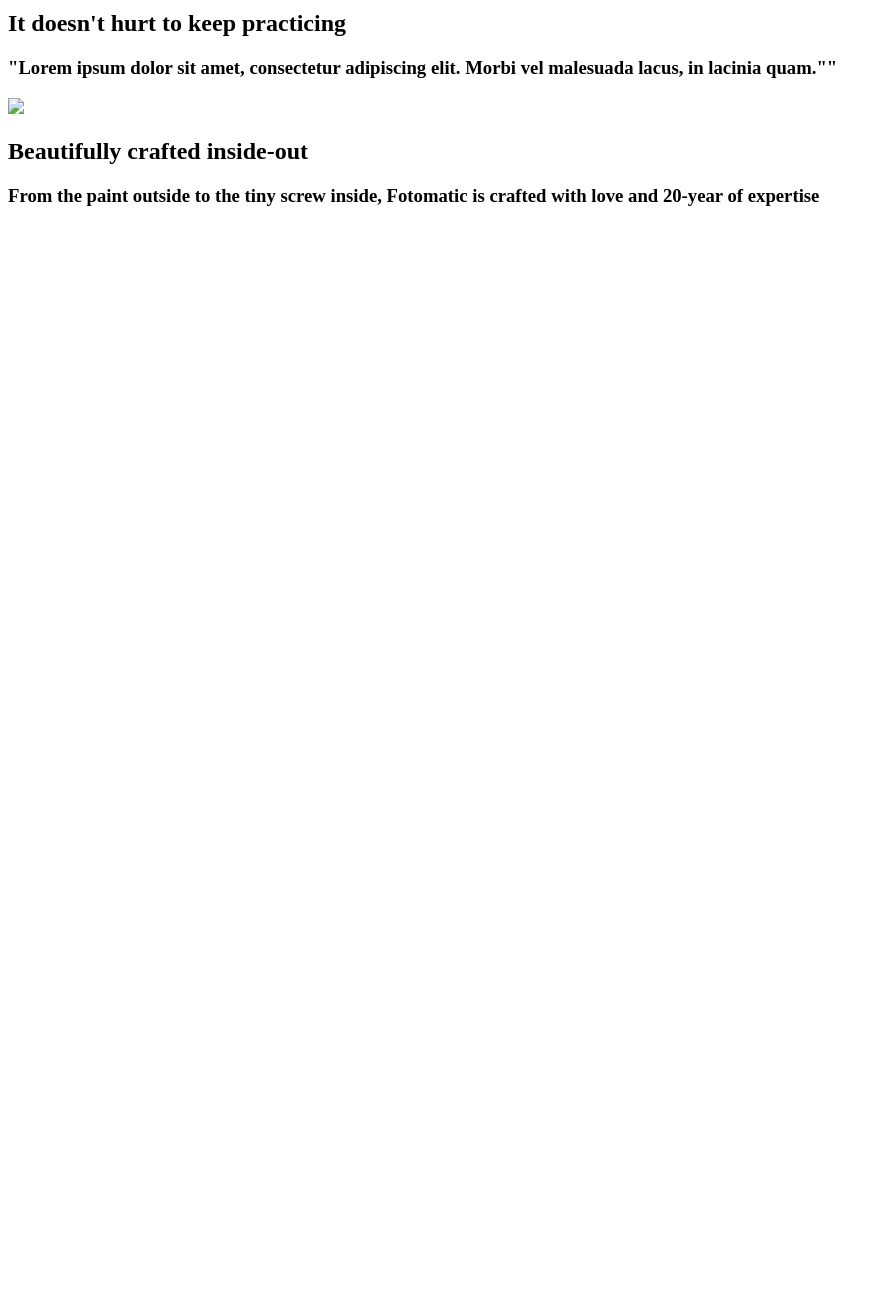
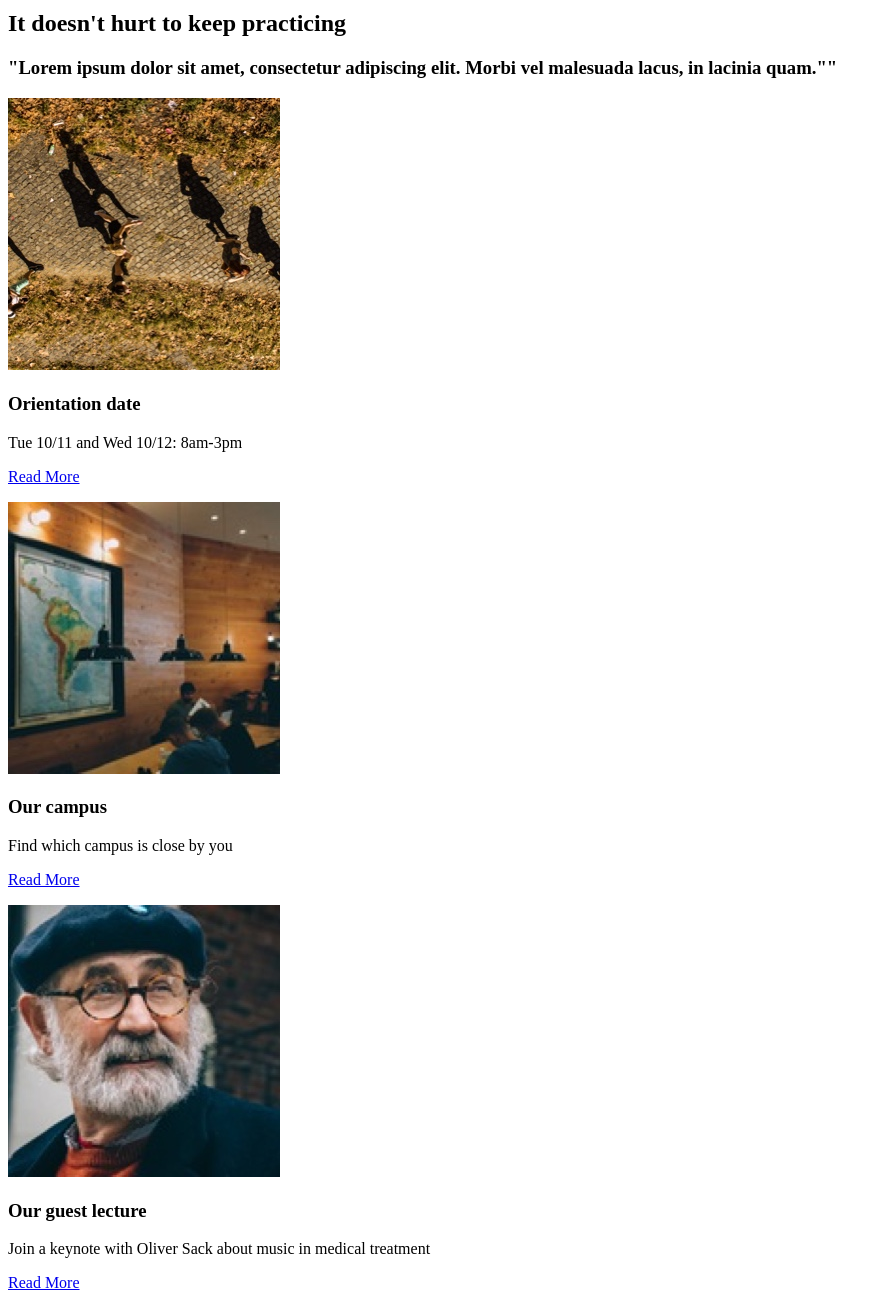
Before and after one commit to Hilbil/capstone, a plain HTML site: page index.html in a window 1280 px wide. Shown: the part 1020-2320 px from the top of the page, without its empty margins (0-890 px from the left). Before the commit the page ends 1246 px from the top, so only its background shows below. Drawn offline with Linux system fonts and the light colour scheme.

Commit message:
read more section image & text

```diff
--- a/index.html
+++ b/index.html
@@ -46,29 +46,68 @@
 
 <!-- Main Information Section -->
 <div id="main-info-section">
-  <div class="main">
+  <div class="large-info">
     <div class="center">
       <div class="image-container">
         <img src="./resources/images/information-main.jpg">
       </div>
-      <div class="info">
+      <div class="info-text">
         <h2>It doesn't hurt to keep practicing</h2>
         <h3>"Lorem ipsum dolor sit amet, consectetur adipiscing elit. Morbi vel malesuada lacus, in lacinia quam.""</h3>
       </div>
     </div>
   </div>
-  <div class="main">
+
+  <!-- Read More Information Section -->
+
+  <!-- Orientation -->
+  <div class="read-more-section">
     <div class="center">
       <div class="image-container">
-        <img src="./resources/images/feature-2.png">
+        <img src="./resources/images/information-orientation.jpg">
       </div>
-      <div class="info">
-        <h2>Beautifully crafted inside-out</h2>
-        <h3>From the paint outside to the tiny screw inside, Fotomatic is crafted with love and 20-year of expertise</h3>
+      <div class="info-text">
+        <h3>Orientation date</h3>
+        <p>Tue 10/11 and Wed 10/12: 8am-3pm</p>
+        <p><a href="index.html">Read More</a></p>
       </div>
     </div>
   </div>
-</div>
+
+  <!-- Our Campus -->
+  <div class="read-more-section">
+    <div class="center">
+      <div class="image-container">
+        <img src="./resources/images/information-campus.jpg">
+      </div>
+      <div class="info-text">
+        <h3>Our campus</h3>
+        <p>Find which campus is close by you</p>
+        <p><a href="index.html">Read More</a></p>
+      </div>
+    </div>
+  </div>
+
+  <!-- Our Guest Lecture -->
+  <div class="read-more-section">
+    <div class="center">
+      <div class="image-container">
+        <img src="./resources/images/information-guest-lecture.jpg">
+      </div>
+      <div class="info-text">
+        <h3>Our guest lecture</h3>
+        <p>Join a keynote with Oliver Sack about music in medical treatment</p>
+        <p><a href="index.html">Read More</a></p>
+      </div>
+    </div>
+  </div>
+
+<!-- Start Learning Section -->
+
+<!-- Thesis Exhibit -->
+
+<!-- Footer -->
+
 
   </body>
 </html>
```
